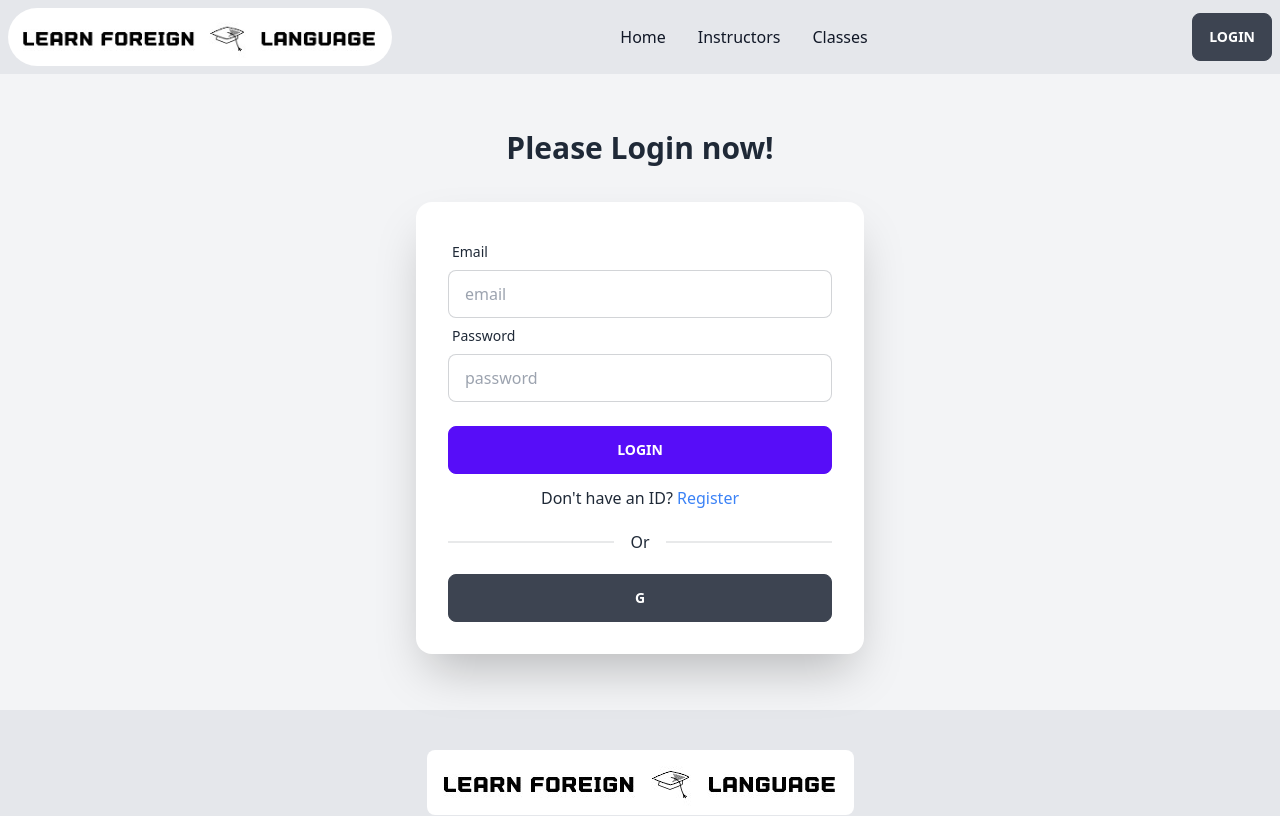
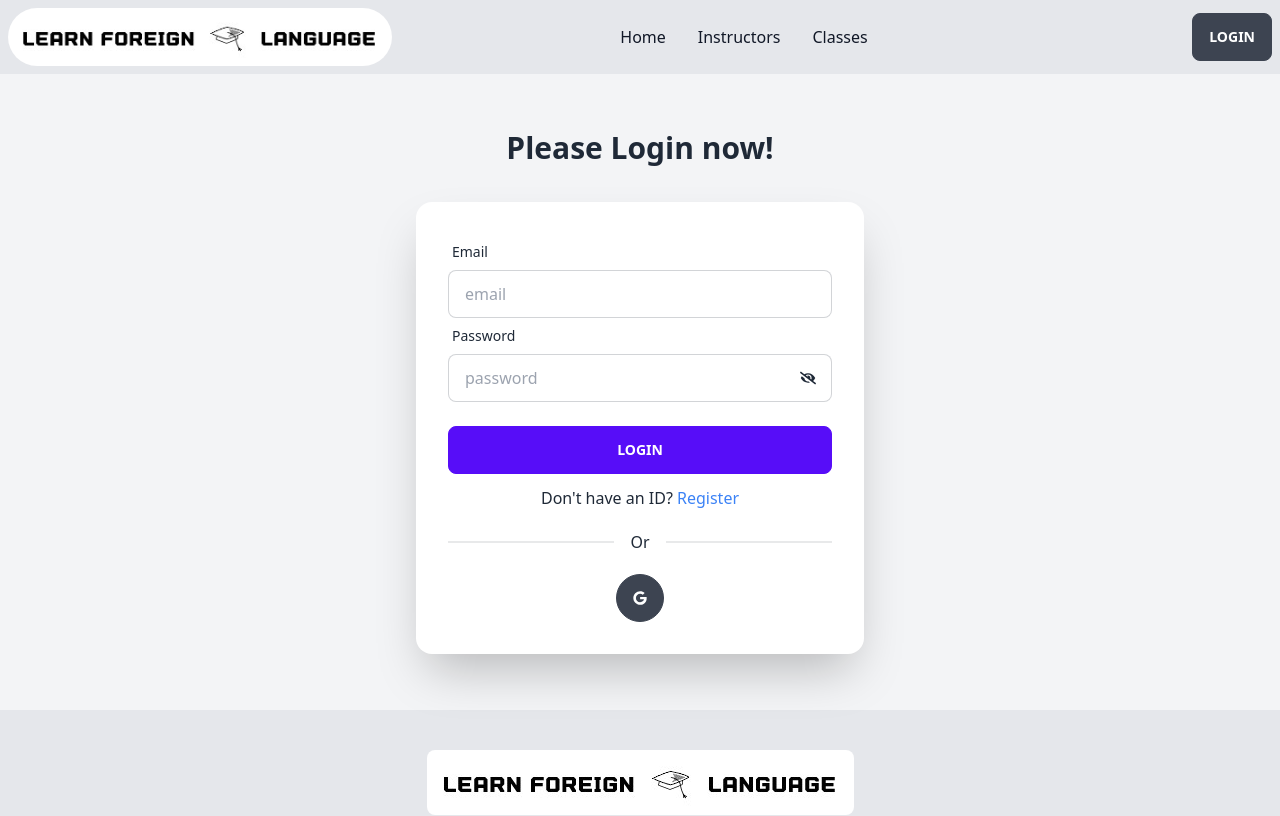
Before and after one commit to bzaman-tk/lms-client, a React (Vite) app: page /login in a window 1280 px wide. Shown: the top 816 px of the page. Built offline with nearby package versions, Linux system fonts and the light colour scheme; no server answers.

Commit message:
password show hide added

```diff
--- a/src/components/pages/accounts/Login.jsx
+++ b/src/components/pages/accounts/Login.jsx
@@ -1,9 +1,11 @@
-import React from 'react';
+import React, { useState } from 'react';
 import { useForm } from 'react-hook-form';
 import { Link } from 'react-router-dom';
 import SocialLogin from '../../shared/SocialLogin';
+import { FaEye, FaEyeSlash } from 'react-icons/fa';
 
 const Login = () => {
+    const [show, setShow] = useState(false)
     const { register, handleSubmit, watch, formState: { errors } } = useForm();
     const onSubmit = data => console.log(data);
 
@@ -22,13 +24,19 @@ const Login = () => {
                                     {...register("email", { required: true })}
                                 />
                             </div>
-                            <div className="form-control">
+                            <div className="form-control relative">
                                 <label className="label">
                                     <span className="label-text">Password</span>
                                 </label>
-                                <input type="password"
+                                <input type={show ? 'password' : 'text'}
                                     {...register("password", { required: true })}
                                     placeholder="password" className="input input-bordered" />
+                                <div onClick={() => setShow(!show)} className='absolute bottom-3 right-4 pb-1'>
+                                    {
+                                        show ? <FaEye /> :
+                                            <FaEyeSlash />
+                                    }
+                                </div>
                             </div>
                             <div className="form-control mt-6">
                                 <input className="btn btn-primary" value='Login' type="submit" />
--- a/src/components/shared/SocialLogin.jsx
+++ b/src/components/shared/SocialLogin.jsx
@@ -1,5 +1,6 @@
 import React, { useState } from 'react';
 import useAuth from '../../hook/useAuth';
+import { FaGoogle } from 'react-icons/fa';
 
 const SocialLogin = () => {
     const [error, setError] = useState({})
@@ -14,7 +15,9 @@ const SocialLogin = () => {
     }
     return (
         <>
-            <button onClick={hanldeGoogleLogin} className="btn">G</button>
+            <button onClick={hanldeGoogleLogin} className="btn btn-circle mx-auto">
+                <FaGoogle />
+            </button>
             {(error && error.type === 'google') && <span className="text-red-600 my-3">{error.message}</span>}
         </>
     );
```
